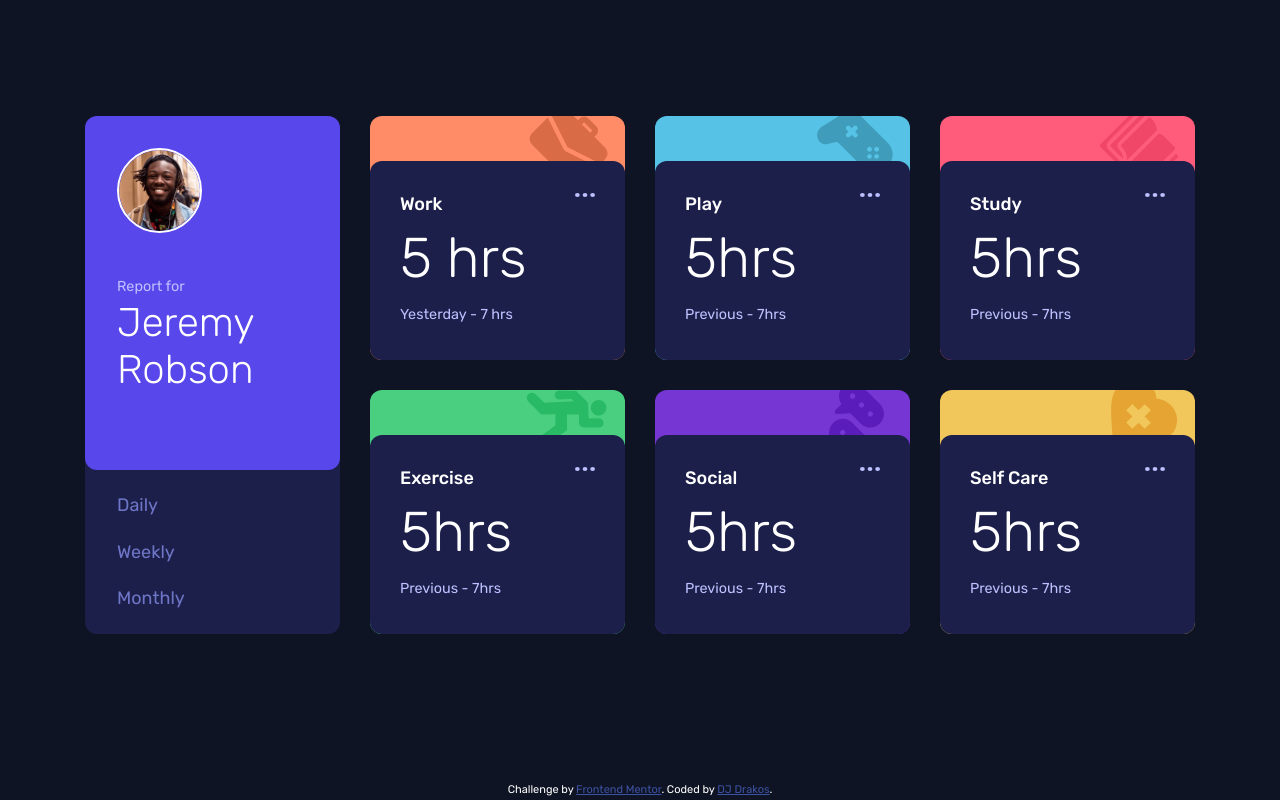
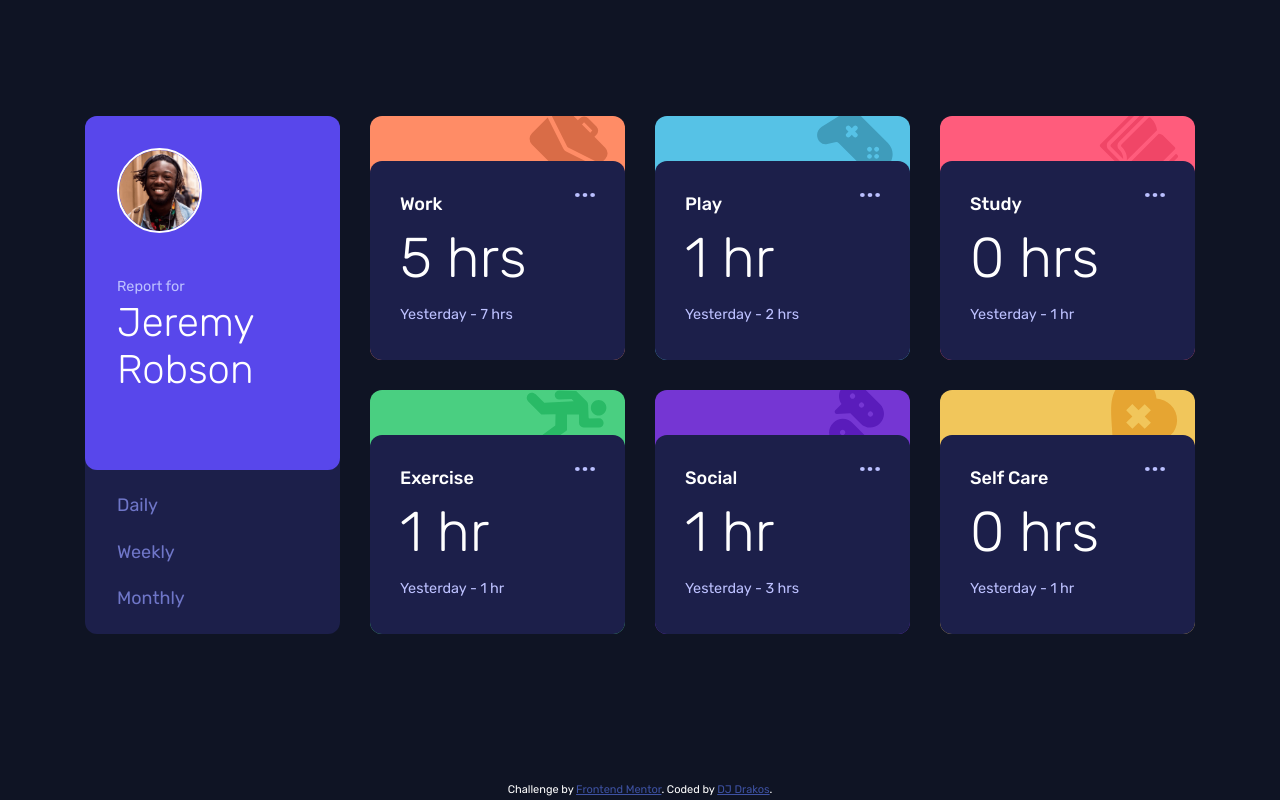
Before and after one commit to dj-drakos/fem-time-tracking-dashboard, a React (Create React App) app: page / in a window 1280 px wide. Built offline with nearby package versions, Linux system fonts and the light colour scheme.

Commit message:
refactor activity list to render based on json data, create functions to format timeframes

```diff
--- a/src/App.css
+++ b/src/App.css
@@ -65,8 +65,10 @@ ul {
 
 li {
   text-transform: capitalize;
+  cursor: pointer;
 }
-li:active{
+
+li:active, li.selected {
   color: white;
 }
 
--- a/src/App.jsx
+++ b/src/App.jsx
@@ -7,8 +7,16 @@ function App() {
   const timeframes = Object.keys(data[0].timeframes);
   const [timeframe, setTimeframe] = useState('daily');
 
-  function handleClick(value) {
-    setTimeframe(value);
+  function formatTime(time) {
+    if(time === 1) return `${time} hr`;
+    else return `${time} hrs`
+  }
+
+  function formatPrevDescription() {
+    if(timeframe === 'daily') return 'Yesterday';
+    else if(timeframe === 'weekly') return 'Last Week';
+    else if(timeframe === 'monthly') return 'Last Month';
+    else return 'Last Period';
   }
 
   return (
@@ -22,65 +30,22 @@ function App() {
 
         <nav>
           <ul>
-            {timeframes.map(item => <li key={item} onClick={() => handleClick(item)}>{item}</li>)}
+            {timeframes.map(item => <li key={item} onClick={() => setTimeframe(item)}>{item}</li>)}
           </ul>
         </nav>
       </header>
 
       <main>
-        <section className='activity-card work'>
-        <div className="activity-card-data">
-          <h2>{data[0].title}</h2>
-          <img src="./images/icon-ellipsis.svg" alt="More Information" />
-          <p>{data[0].timeframes.daily.current} hrs</p>
-          <p>Yesterday - {data[0].timeframes.daily.previous} hrs</p>
-        </div>
-        </section>
-
-        <section className='activity-card play'>
-          <div className="activity-card-data">
-            <h2>Play</h2>
-            <img src="./images/icon-ellipsis.svg" alt="More Information" />
-            <p>5hrs</p>
-            <p>Previous - 7hrs</p>
-          </div>
-        </section>
-
-        <section className='activity-card study'>
-          <div className="activity-card-data">
-            <h2>Study</h2>
-            <img src="./images/icon-ellipsis.svg" alt="More Information" />
-            <p> 5hrs</p>
-            <p>Previous - 7hrs</p>
-          </div>
-        </section>
-
-        <section className='activity-card exercise'>
-          <div className="activity-card-data">
-            <h2 >Exercise</h2>
-            <img src="./images/icon-ellipsis.svg" alt="More Information" />
-            <p>5hrs</p>
-            <p>Previous - 7hrs</p>
-          </div>
-        </section>
-
-        <section className='activity-card social'>
-          <div className="activity-card-data">
-            <h2 >Social</h2>
-            <img src="./images/icon-ellipsis.svg" alt="More Information" />
-            <p>5hrs</p>
-            <p>Previous - 7hrs</p>
-          </div>
-        </section>
-
-        <section className='activity-card self-care'>
+        {data.map(item => (
+          <section key={item.title} className={`activity-card ${item.title.toLowerCase().replace(' ', '-')}`}>
             <div className="activity-card-data">
-            <h2 >Self Care</h2>
-            <img src="./images/icon-ellipsis.svg" alt="More Information" />
-            <p>5hrs</p>
-            <p>Previous - 7hrs</p>
-          </div>
-        </section>
+              <h2>{item.title}</h2>
+              <img src="./images/icon-ellipsis.svg" alt="More Information" />
+              <p>{formatTime(item.timeframes[timeframe].current)}</p>
+              <p>{formatPrevDescription()} - {formatTime(item.timeframes[timeframe].previous)}</p>
+            </div>
+          </section>
+        ))}
       </main>
 
       <footer className="attribution">
```
